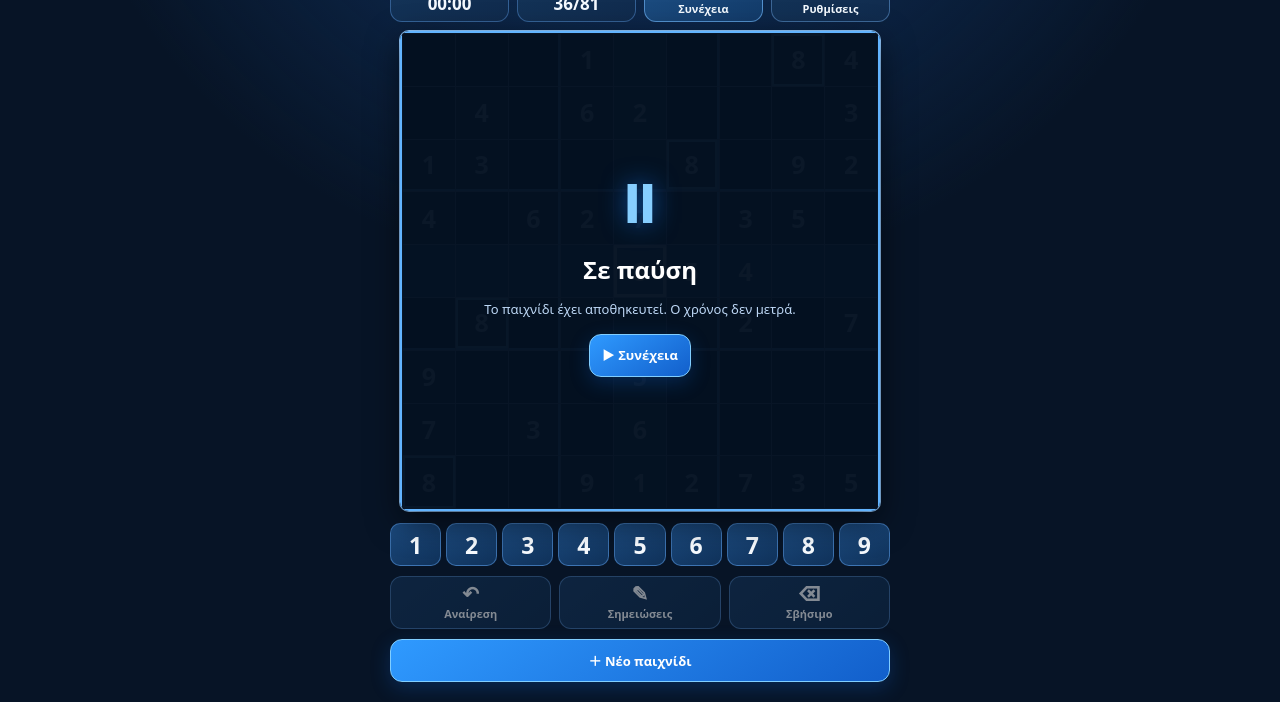
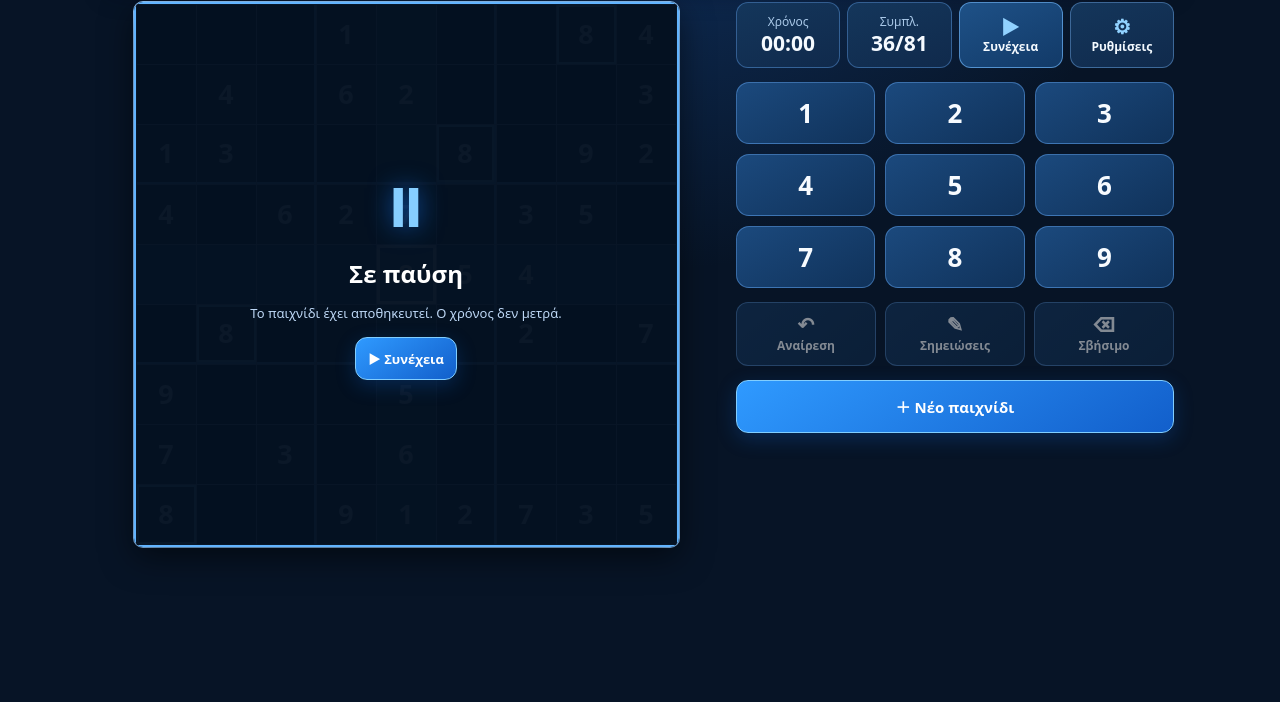
Before and after one commit to seemsfunny21/sudokufunny, a plain HTML site: page index.html in a window 1280 px wide. Shown: the part 146-848 px from the top of the page. After the commit the page ends 800 px from the top, so only its background shows below. Drawn offline with Linux system fonts and the light colour scheme.

Commit message:
Add responsive desktop board and side-control layout without changing mobile

```diff
--- a/style.css
+++ b/style.css
@@ -66,3 +66,41 @@ input[type=radio],input[type=checkbox]{accent-color:#49a9ff;width:17px;height:17
 .toast{position:fixed;bottom:calc(14px + env(safe-area-inset-bottom,0px));left:50%;transform:translateX(-50%);z-index:20;max-width:calc(100% - 24px);padding:11px 15px;border-radius:12px;border:1px solid #82caff;background:#153962;color:#fff;font-size:12px;font-weight:700;box-shadow:0 10px 25px #0008}
 @media(max-width:360px){.app-shell{padding-left:10px;padding-right:10px}.number-pad{--digit-gap:3px;min-height:40px}.number-pad button{min-height:40px;border-radius:7px}.status-strip{gap:5px}.status-action{font-size:10px}.tool-row{gap:6px}}
 @media(prefers-reduced-motion:reduce){*,*::before,*::after{animation:none!important;transition:none!important;scroll-behavior:auto!important}}
+
+/* Desktop layout: a large board on the left, a comfortable control desk on the right.
+   Phones and tablets retain the existing compact single-column layout. */
+@media (min-width:960px) {
+ .app-shell{max-width:1120px;padding:18px 26px 24px}
+ .hero{height:112px;margin-bottom:18px}
+ .game-panel{
+  max-width:none;display:grid;
+  grid-template-columns:minmax(0,600px) minmax(280px,1fr);
+  grid-template-rows:repeat(5,min-content);
+  column-gap:30px;row-gap:14px;align-items:start;text-align:center
+ }
+ .board-wrap{
+  grid-column:1;grid-row:1 / span 5;
+  justify-self:center;align-self:start;left:auto;transform:none;
+  width:min(100%,600px,calc(100dvh - 255px))
+ }
+ .status-strip{grid-column:2;grid-row:1;gap:7px;margin:0}
+ .status-block,.status-action{min-height:66px}
+ .status-block strong{font-size:21px}
+ .status-caption,.status-action{font-size:12px}
+ .number-pad{
+  grid-column:2;grid-row:2;
+  display:grid;grid-template-columns:repeat(3,minmax(0,1fr));
+  gap:10px;margin:0;min-height:0
+ }
+ .number-pad button{
+  flex:none;width:100%;height:auto;min-height:62px;
+  font-size:26px;border-radius:13px
+ }
+ .tool-row{grid-column:2;grid-row:3;gap:9px}
+ .tool-btn{min-height:64px;font-size:12px}
+ .secondary-row{grid-column:2;grid-row:4;margin:0}
+ .secondary-row .btn{min-height:53px;font-size:15px}
+ .save-note{grid-column:2;grid-row:5}
+ .sudoku-cell{font-size:clamp(24px,2.1vw,36px)}
+ .sudoku-cell .cell-notes{font-size:clamp(10px,1vw,14px)}
+}
```
